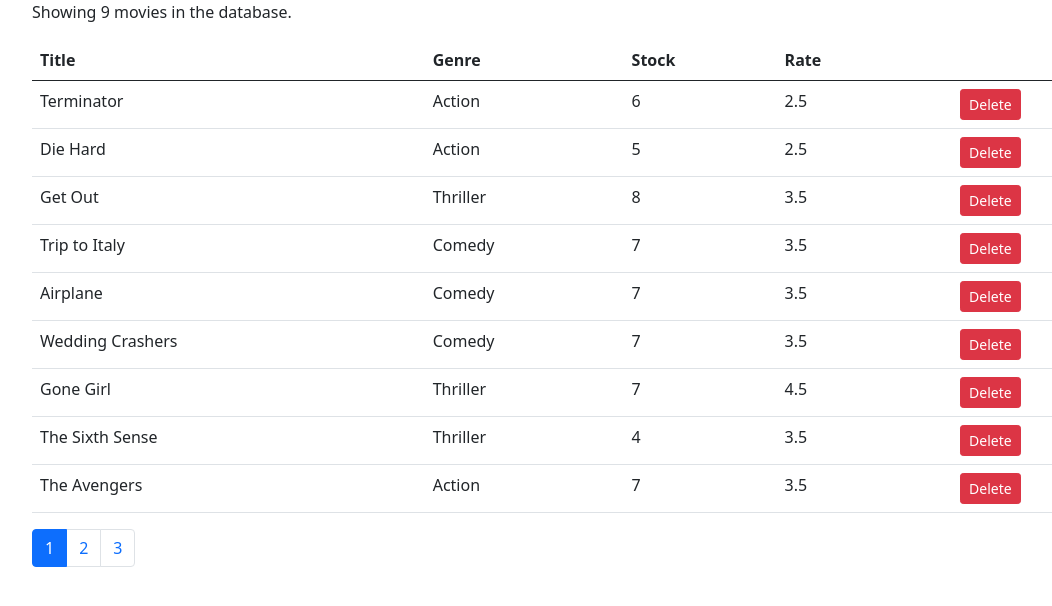
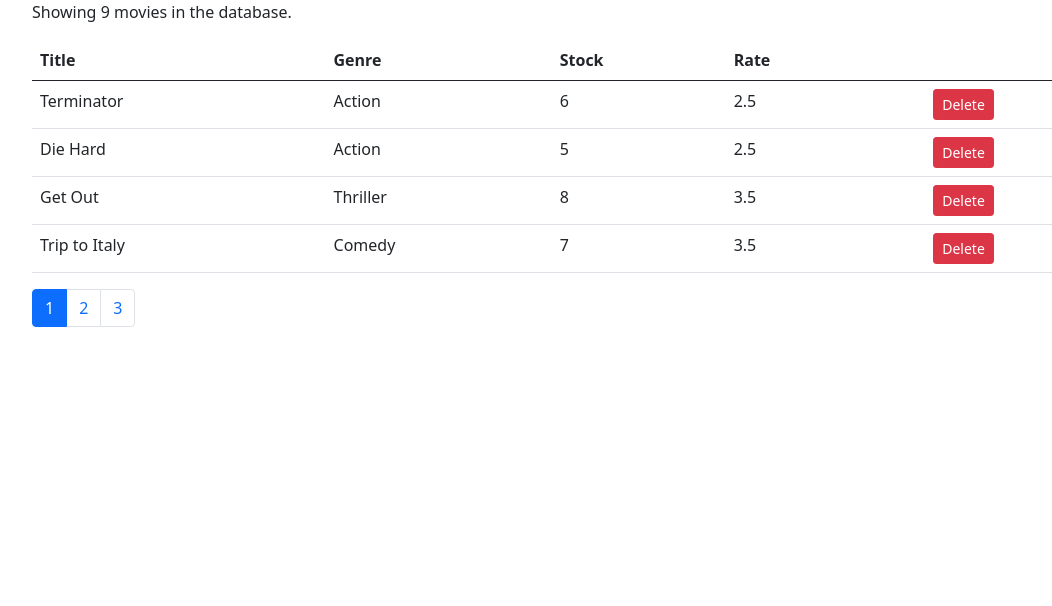
Before and after one commit to GRy82/vidlyUIRepo, a React (Create React App) app: page / in a window 1280 px wide. Shown: the top 606 px of the page, without its empty margins (50-1102 px from the left). Built offline with nearby package versions, Linux system fonts and the light colour scheme; the HTML template or start-up script is replaced by a standard one.

Commit message:
movies component now makes use of utils/pagination's paginate function to display only the sthe number of movies sprescribed under the pageSize state property.

```diff
--- a/src/components/movies.jsx
+++ b/src/components/movies.jsx
@@ -2,6 +2,7 @@
 import { getMovies } from '../services/fakeMovieService';
 import Like from './common/like';
 import Pagination from './common/pagination';
+import { paginate } from '../util/pagination';
 
 class Movies extends Component {
     state = {
@@ -30,10 +31,12 @@
 
     render() {
         const { length: count } = this.state.movies;
-        const { pageSize, currentPage } = this.state;
+        const { pageSize, currentPage, movies: allMovies } = this.state;
 
         if(count === 0)
             return <p>There are no movies in the database.</p>
+
+        const movies = paginate(allMovies, currentPage, pageSize);
 
         return (
             <React.Fragment>
@@ -50,7 +53,7 @@
                         </tr>
                     </thead>
                     <tbody>
-                    {this.state.movies.map(movie =>
+                    {movies.map(movie =>
                     (
                         <tr key={movie._id}>
                             <td>{movie.title}</td>
--- a/src/util/pagination.js
+++ b/src/util/pagination.js
@@ -1,6 +1,6 @@
 import _ from 'lodash';
 
 export function paginate (movies, page, pageSize) {
- const startIndex = (page - 1) * pageSize;
- return _(movies).slice(startIndex).take(pageSize).value();
+    const startIndex = (page - 1) * pageSize;
+    return _(movies).slice(startIndex).take(pageSize).value();
 }
```
